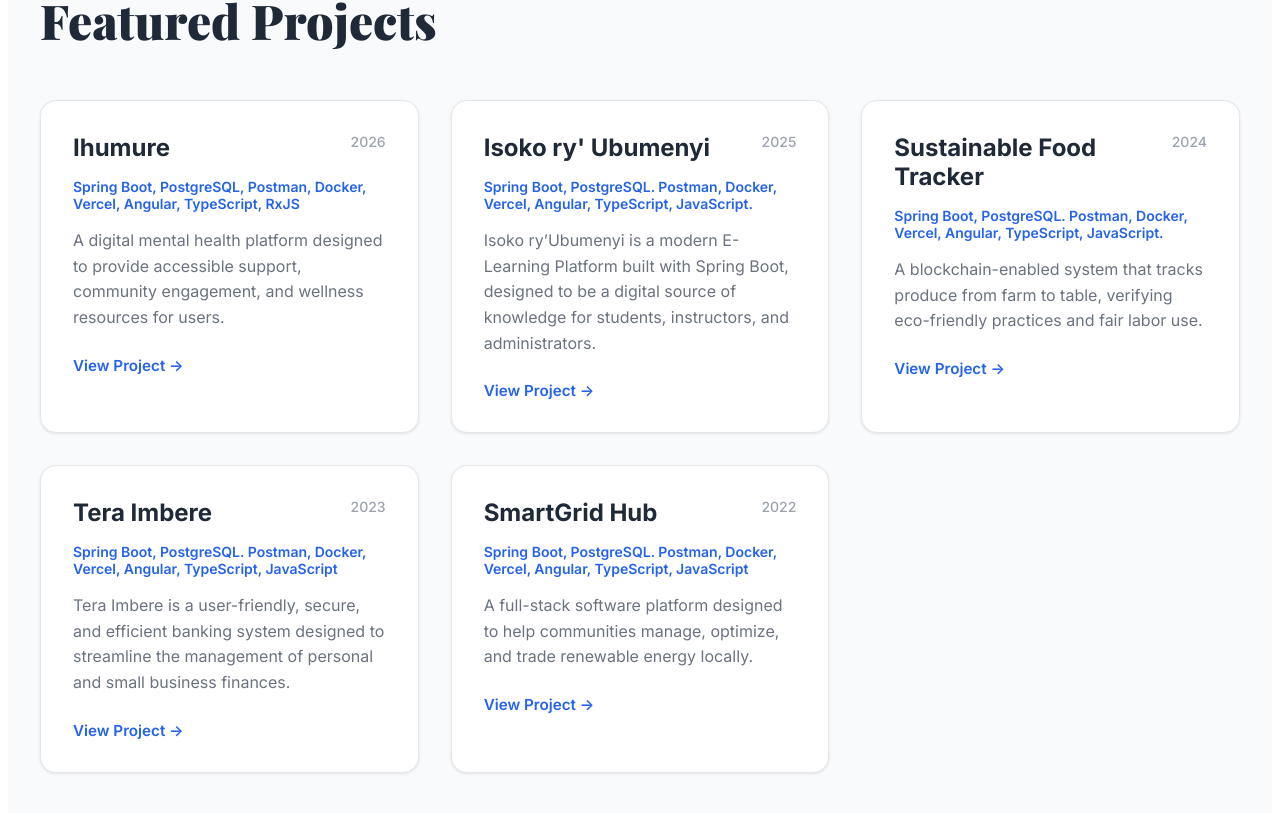
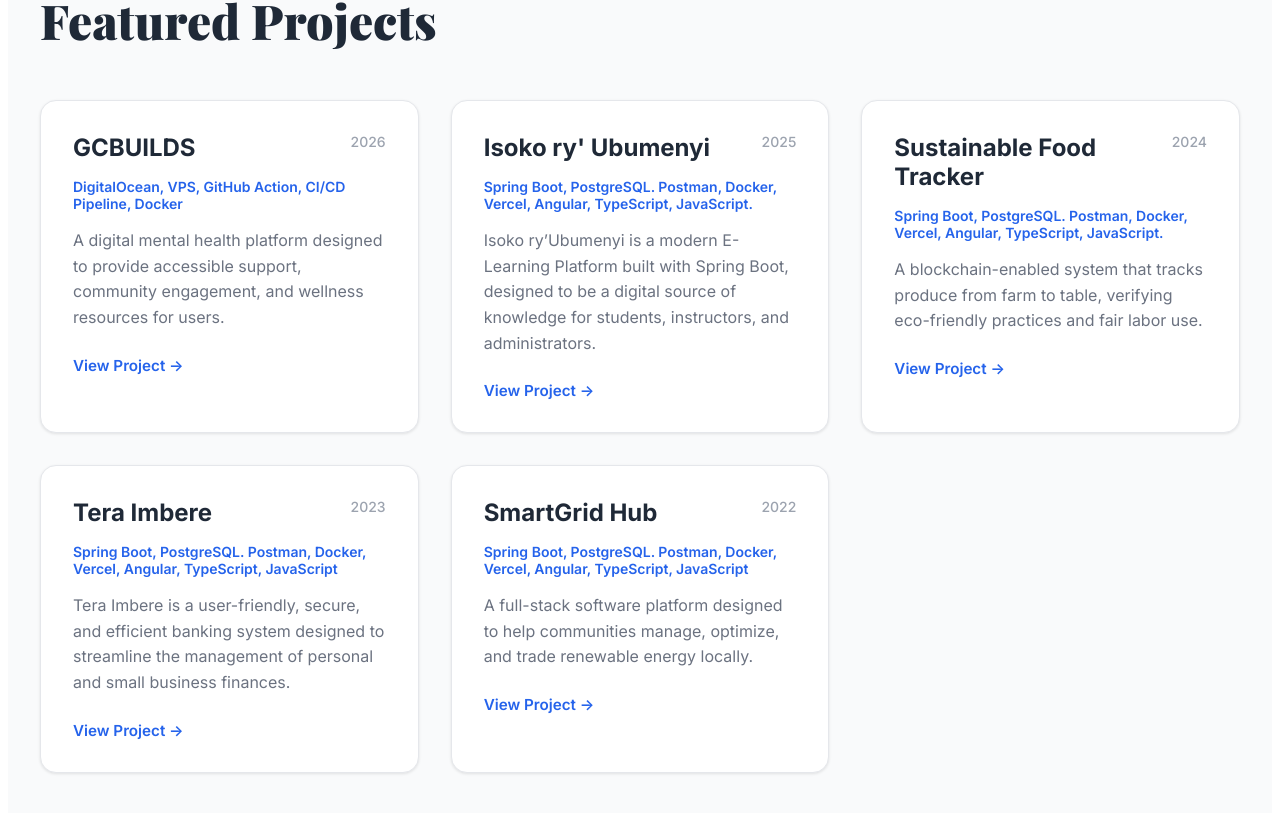
Before and after one commit to nshutifabrice09/portfolio, an Angular app: page / in a window 1280 px wide. Shown: the part 2219-3032 px from the top of the page. Built offline with nearby package versions, Linux system fonts and the light colour scheme.

Commit message:
Change of project

```diff
--- a/src/app/portfolio/portfolio.ts
+++ b/src/app/portfolio/portfolio.ts
@@ -20,8 +20,8 @@ export class Portfolio {
 
   projects = [
     {
-      title: "Ihumure",
-      tech: "Spring Boot, PostgreSQL, Postman, Docker, Vercel, Angular, TypeScript, RxJS",
+      title: "GCBUILDS",
+      tech: "DigitalOcean, VPS, GitHub Action, CI/CD Pipeline, Docker",
       description: "A digital mental health platform designed to provide accessible support, community engagement, and wellness resources for users.",
       year: "2026",
       link: "https://github.com/nshutifabrice09/isoko-ry-ubumenyi-frontend"
```
